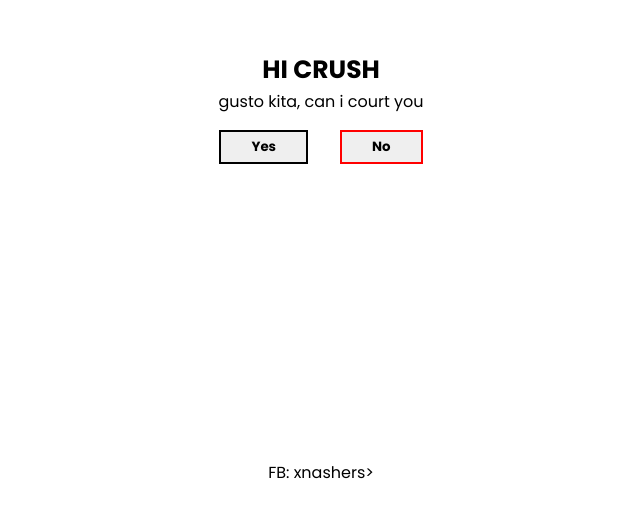
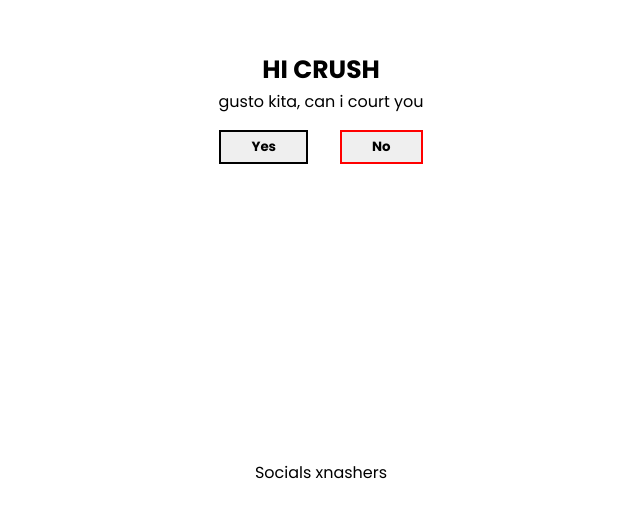
Before and after one commit to xnashers/hicrush, a plain HTML site: page index.html in a window 1280 px wide. Shown: the part 253-770 px from the top of the page, 319-959 px from the left. Drawn offline with Linux system fonts and the light colour scheme; files whose address does not match are found by name.

Commit message:
Add files via upload

```diff
--- a/index.html
+++ b/index.html
@@ -73,7 +73,7 @@
 				</div>
 
 				<div class="fff">
-								<p>FB: xnashers></p>
+								<p>Socials xnashers</p>
 				</div>
 
 				<script src="proposalv2.js"></script>
```
